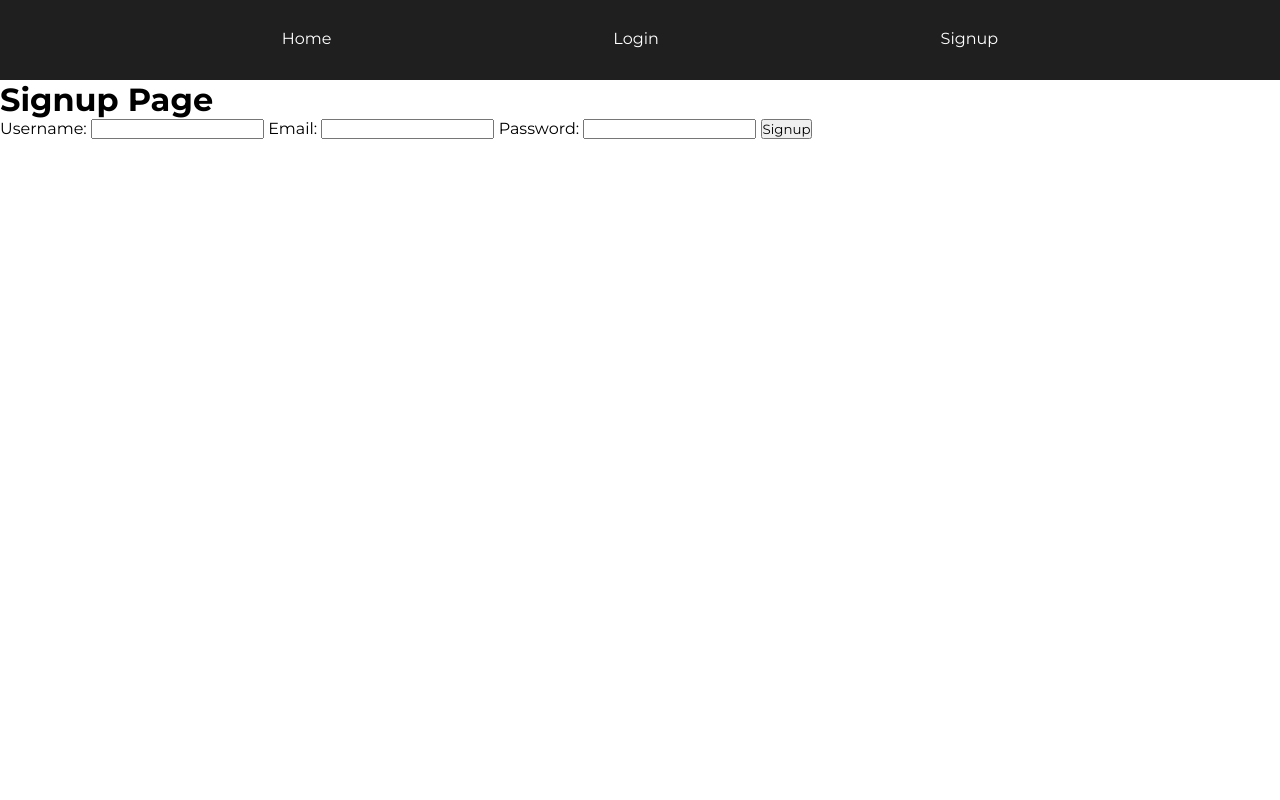
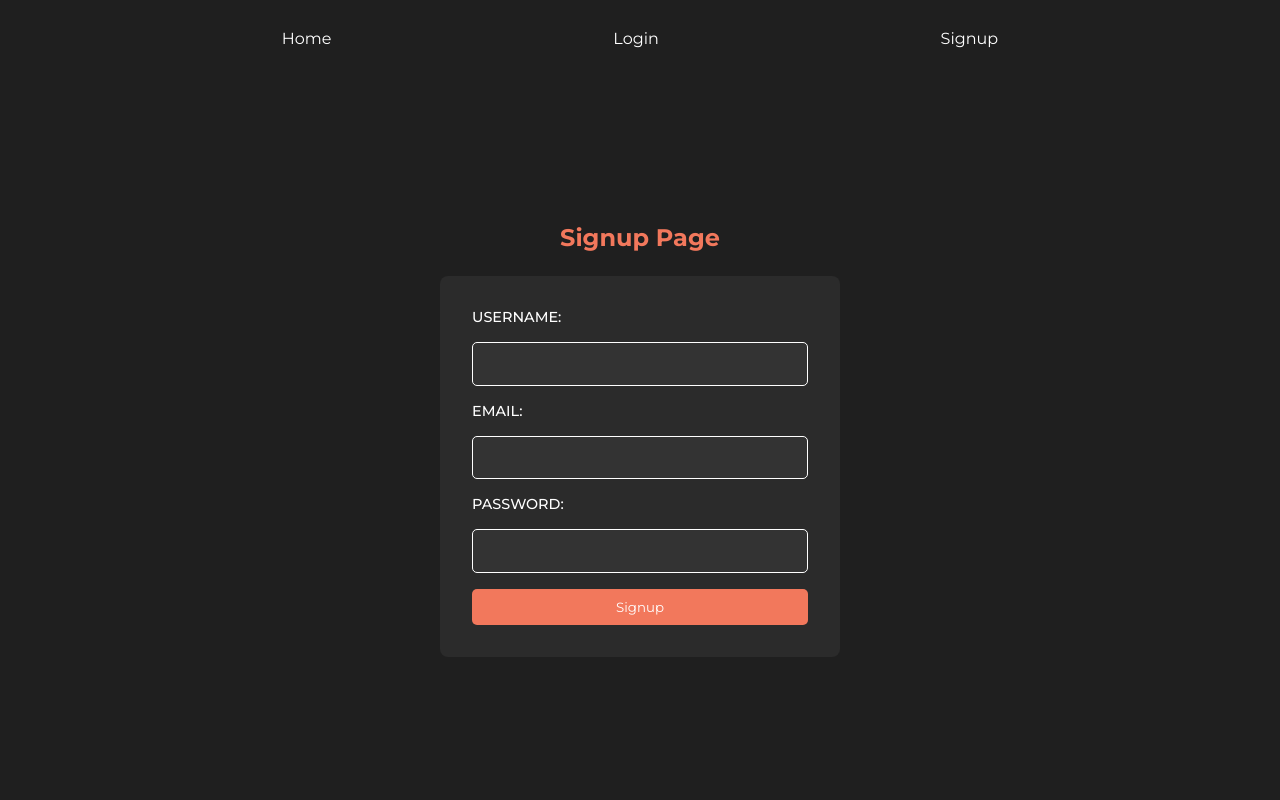
Before and after one commit to NicolasHaubricht/Sistema-de-Gerenciamento-de-Reservas, a Flask app: page /signup in a window 1280 px wide. Run offline with Flask 3, Linux system fonts and the light colour scheme.

Commit message:
Estilizando login e signup

```diff
--- a/static/style.css
+++ b/static/style.css
@@ -373,3 +373,86 @@ td a:hover {
         padding: 1.5rem;
     }
 }
+
+/*====== Login and Signup ======*/
+.auth-container {
+    display: flex;
+    flex-direction: column;
+    justify-content: center;
+    align-items: center;
+    width: 100%;
+    height: 90dvh;
+    background-color: #1f1f1f;
+    color: #fff;
+    padding: 2rem;
+}
+
+.auth-container h1 {
+    color: #F2785C;
+    margin-bottom: 1.5rem;
+}
+
+.auth-form {
+    display: flex;
+    flex-direction: column;
+    gap: 1rem;
+    width: 100%;
+    max-width: 400px;
+    background-color: #2b2b2b;
+    padding: 2rem;
+    border-radius: 8px;
+}
+
+.auth-form label {
+    font-weight: 500;
+    text-transform: uppercase;
+    font-size: 0.9rem;
+}
+
+.auth-form input {
+    width: 100%;
+    padding: 0.8rem;
+    border-radius: 5px;
+    border: 1px solid #fff;
+    background-color: #333;
+    color: #fff;
+}
+
+.auth-form button {
+    width: 100%;
+    background-color: #F2785C;
+    color: #fff;
+    border: none;
+    border-radius: 5px;
+    padding: 10px 20px;
+    cursor: pointer;
+    transition: all ease-in-out 0.2s;
+}
+
+.auth-form button:hover {
+    background-color: #1f1f1f;
+    border: solid 1px #F2785C;
+}
+
+.auth-form a {
+    text-align: center;
+    color: #F2785C;
+    text-decoration: none;
+    font-weight: 500;
+}
+
+.auth-form a:hover {
+    text-decoration: underline;
+}
+
+@media screen and (max-width: 480px) {
+    .auth-container {
+        height: auto;
+        padding: 1rem;
+    }
+
+    .auth-form {
+        width: 100%;
+        padding: 1.5rem;
+    }
+}
--- a/templates/login.html
+++ b/templates/login.html
@@ -1,14 +1,14 @@
 {% extends "template.html" %}
 {% block title %}Login{% endblock %}
 {% block content %}
-<div>
+<section class="auth-container">
     <h1>Login Page</h1>
-    <form method="POST" action="/login">
+    <form method="POST" action="/login" class="auth-form">
         <label>Email:</label>
         <input type="email" name="email" required placeholder="Enter your email">
         <label>Password:</label>
         <input type="password" name="password" required placeholder="Enter your password">
         <button type="submit">Login</button>
     </form>
-</div>
+</section>
 {% endblock %}
--- a/templates/signup.html
+++ b/templates/signup.html
@@ -1,9 +1,9 @@
 {% extends "template.html" %}
 {% block title %}Signup{% endblock %}
 {% block content %}
-<div>
+<section class="auth-container">
     <h1>Signup Page</h1>
-    <form method="POST" action="/signup">
+    <form method="POST" action="/signup" class="auth-form">
         <!-- Username -->
         <label>Username:</label>
         <input type="text" name="name" required>
@@ -16,5 +16,5 @@
         <!-- Submit -->
         <button type="submit">Signup</button>
     </form>
-</div>
+</section>
 {% endblock %}
```
